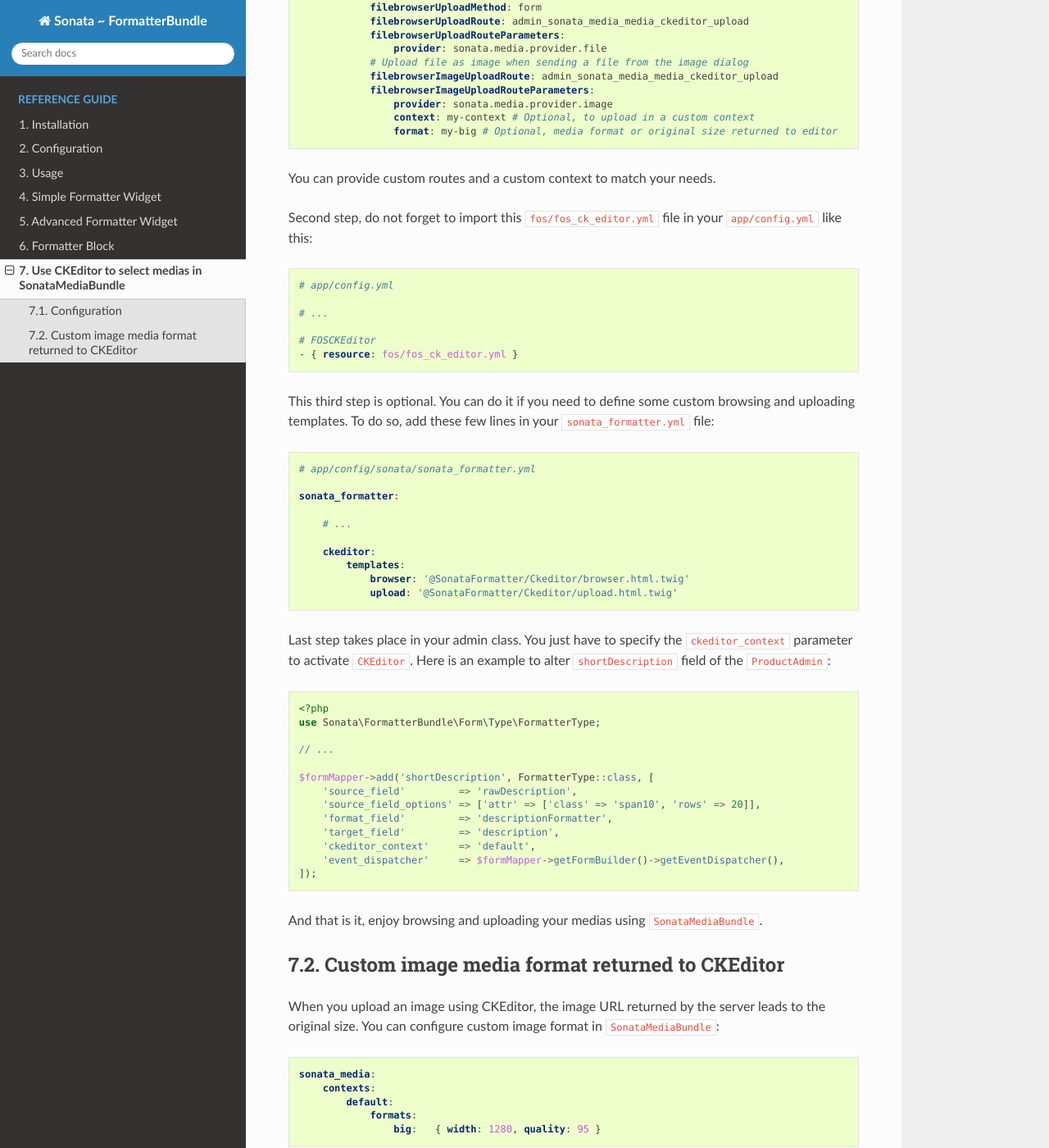
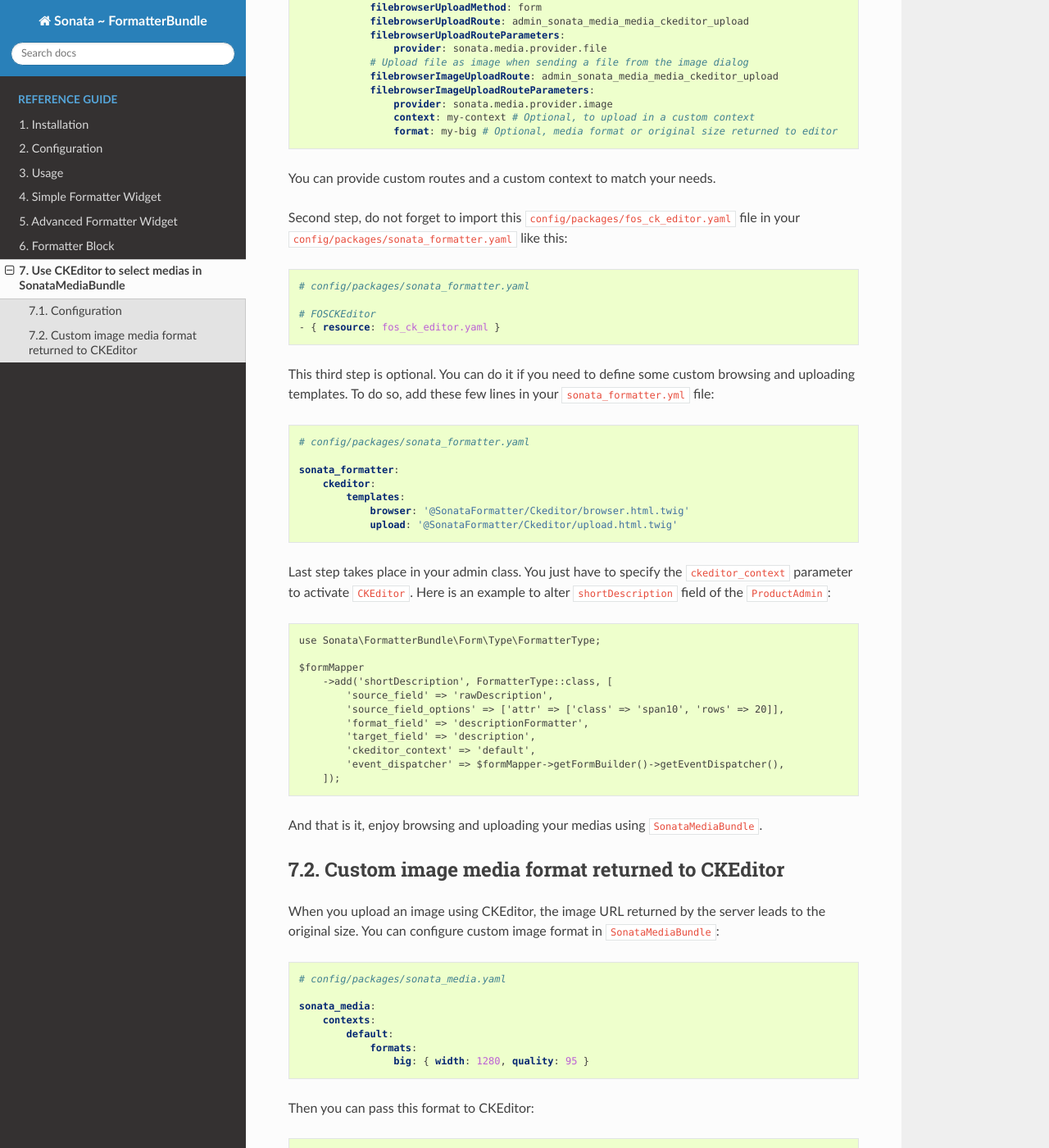
Before and after one commit to sonata-project/SonataFormatterBundle, a Sphinx documentation site: the page built from docs/reference/ckeditor_medias.rst, in a window 1280 px wide and 1400 px high, scrolled down 828 px. Shown: the whole window at 82% size. Built offline with Sphinx 7.4.7 and the Read the Docs theme 2.0.0, drawn with Linux system fonts in a browser that asks for light colours; some of the changed text lies outside the part shown.

Commit message:
[Docs] big cleanup

```diff
--- a/docs/reference/ckeditor_medias.rst
+++ b/docs/reference/ckeditor_medias.rst
@@ -17,12 +17,12 @@ Configuration
 
 First of all, you have to define your ``FOSCKEditorBundle`` (already
 embedded in ``SonataFormatterBundle``) configuration.  Be sure to have
-the ``fos/fos_ck_editor.yml`` configuration file available. It should
-contain something like this:
+the ``config/packages/fos_ck_editor.yaml`` configuration file available.
+It should contain something like this:
 
 .. code-block:: yaml
 
-    # app/config/fos/fos_ck_editor.yml
+    # config/packages/fos_ck_editor.yaml
 
     fos_ck_editor:
         default_config: default
@@ -54,17 +54,15 @@ contain something like this:
 
 You can provide custom routes and a custom context to match your needs.
 
-Second step, do not forget to import this ``fos/fos_ck_editor.yml`` file
-in your ``app/config.yml`` like this:
+Second step, do not forget to import this ``config/packages/fos_ck_editor.yaml`` file
+in your ``config/packages/sonata_formatter.yaml`` like this:
 
 .. code-block:: yaml
 
-  # app/config.yml
-
-  # ...
+  # config/packages/sonata_formatter.yaml
 
   # FOSCKEditor
-  - { resource: fos/fos_ck_editor.yml }
+  - { resource: fos_ck_editor.yaml }
 
 This third step is optional. You can do it if you need to define some
 custom browsing and uploading templates. To do so, add these few lines
@@ -72,12 +70,9 @@ in your ``sonata_formatter.yml`` file:
 
 .. code-block:: yaml
 
-  # app/config/sonata/sonata_formatter.yml
+  # config/packages/sonata_formatter.yaml
 
   sonata_formatter:
-
-      # ...
-
       ckeditor:
           templates:
               browser: '@SonataFormatter/Ckeditor/browser.html.twig'
@@ -86,23 +81,19 @@ in your ``sonata_formatter.yml`` file:
 Last step takes place in your admin class. You just have to specify the
 ``ckeditor_context`` parameter to activate ``CKEditor``.
 Here is an example to alter ``shortDescription`` field of the
-``ProductAdmin``:
+``ProductAdmin``::
 
-.. code-block:: php
-
-    <?php
     use Sonata\FormatterBundle\Form\Type\FormatterType;
 
-    // ...
-
-    $formMapper->add('shortDescription', FormatterType::class, [
-        'source_field'         => 'rawDescription',
-        'source_field_options' => ['attr' => ['class' => 'span10', 'rows' => 20]],
-        'format_field'         => 'descriptionFormatter',
-        'target_field'         => 'description',
-        'ckeditor_context'     => 'default',
-        'event_dispatcher'     => $formMapper->getFormBuilder()->getEventDispatcher(),
-    ]);
+    $formMapper
+        ->add('shortDescription', FormatterType::class, [
+            'source_field' => 'rawDescription',
+            'source_field_options' => ['attr' => ['class' => 'span10', 'rows' => 20]],
+            'format_field' => 'descriptionFormatter',
+            'target_field' => 'description',
+            'ckeditor_context' => 'default',
+            'event_dispatcher' => $formMapper->getFormBuilder()->getEventDispatcher(),
+        ]);
 
 And that is it, enjoy browsing and uploading your medias using
 ``SonataMediaBundle``.
@@ -116,15 +107,19 @@ in ``SonataMediaBundle``:
 
 .. code-block:: yaml
 
+    # config/packages/sonata_media.yaml
+
     sonata_media:
         contexts:
             default:
                 formats:
-                    big:   { width: 1280, quality: 95 }
+                    big: { width: 1280, quality: 95 }
 
 Then you can pass this format to CKEditor:
 
 .. code-block:: yaml
+
+    # config/packages/fos_ck_editor.yaml
 
     fos_ck_editor:
         configs:
@@ -135,17 +130,13 @@ Then you can pass this format to CKEditor:
                     context: default
                     format: big
 
-Alternatively you can specify custom return image format per field:
+Alternatively you can specify custom return image format per field::
 
-.. code-block:: php
-
-    <?php
     use Sonata\FormatterBundle\Form\Type\SimpleFormatterType;
 
-    // ...
-
-    $formMapper->add('details', SimpleFormatterType::class, [
-        'format' => 'richhtml',
-        'ckeditor_context' => 'default',
-        'ckeditor_image_format' => 'big',
-    ]);
+    $formMapper
+        ->add('details', SimpleFormatterType::class, [
+            'format' => 'richhtml',
+            'ckeditor_context' => 'default',
+            'ckeditor_image_format' => 'big',
+        ]);
```
Also changed, not shown: docs/reference/formatter_widget.rst (+12 -25 lines), docs/reference/installation.rst (+4 -38 lines), docs/reference/usage.rst (+10 -18 lines).
